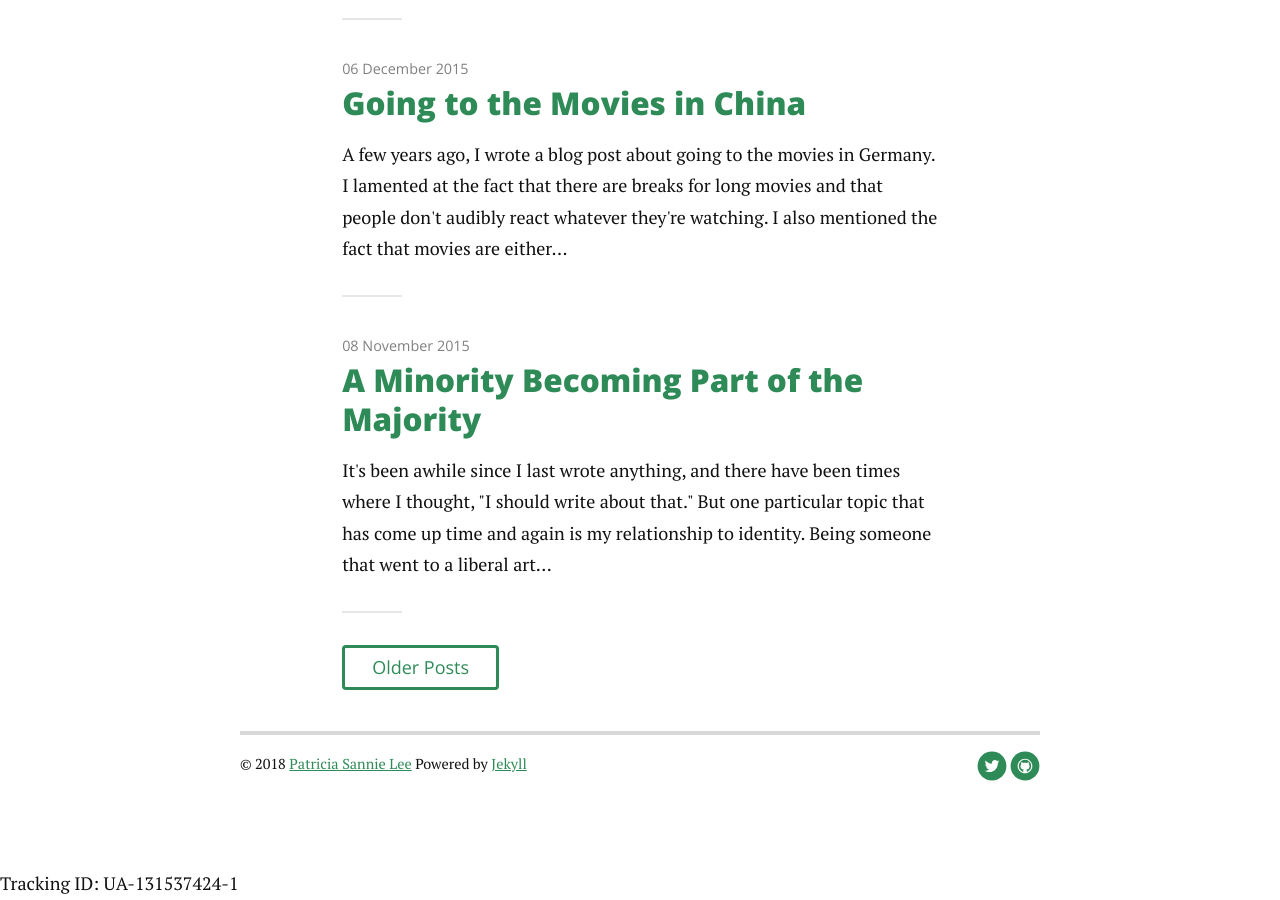
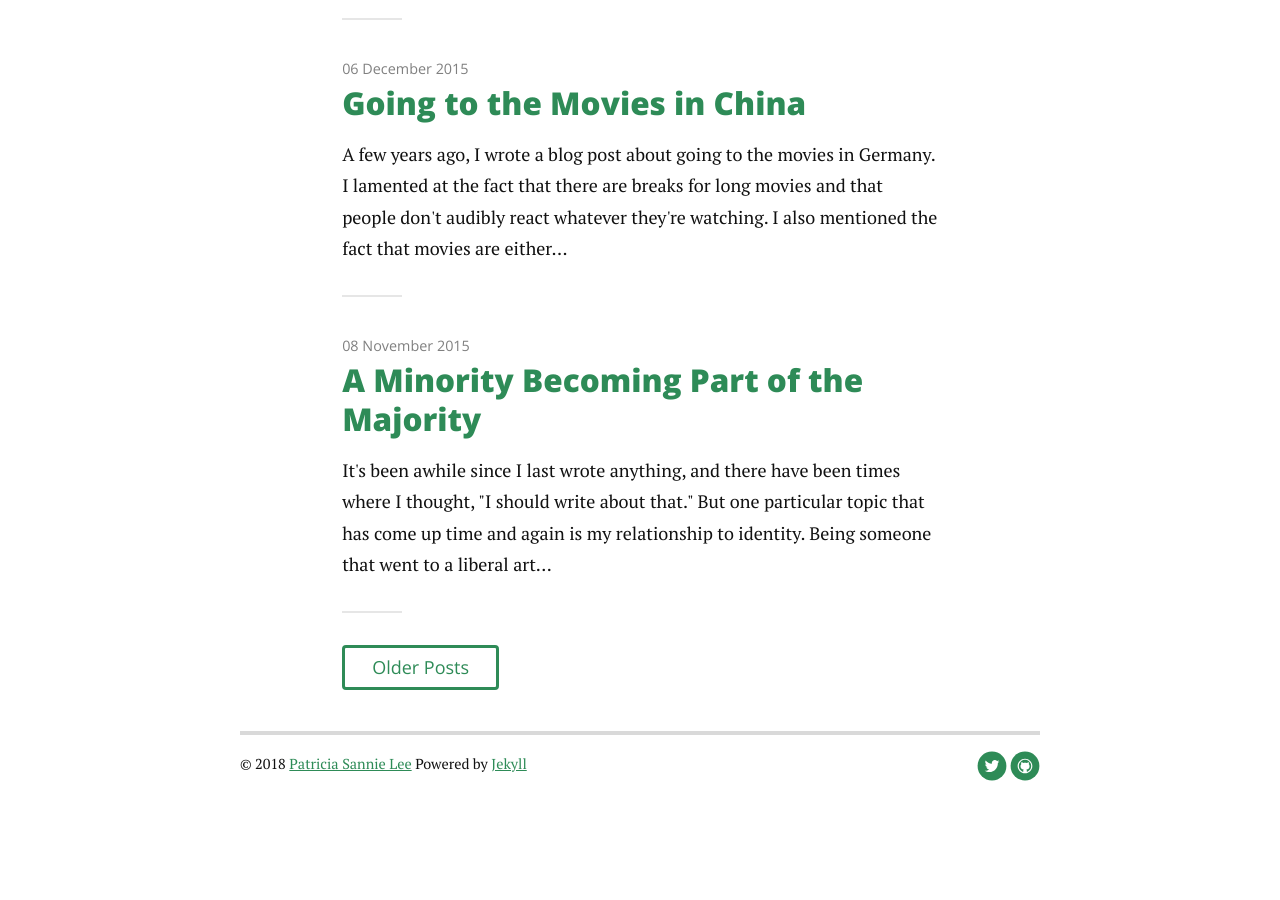
Before and after one commit to psannielee/blog, a Jekyll site: the page built from index.html, in a window 1280 px wide and 900 px high, scrolled down 1230 px. Built offline with Jekyll 4.4.1, drawn with Linux system fonts in a browser that asks for light colours; nearby versions of some CDN libraries; the list of posts is cut into pages by our own code; after the commit the page ends 2098 px from its top, so only the background shows below that.

Commit message:
Removed extraneous info from Analytics page

```diff
--- a/_includes/analytics.html
+++ b/_includes/analytics.html
@@ -7,7 +7,3 @@
 
   gtag('config', 'UA-131537424-1');
 </script>
-
-
-
-Tracking ID: UA-131537424-1
```
